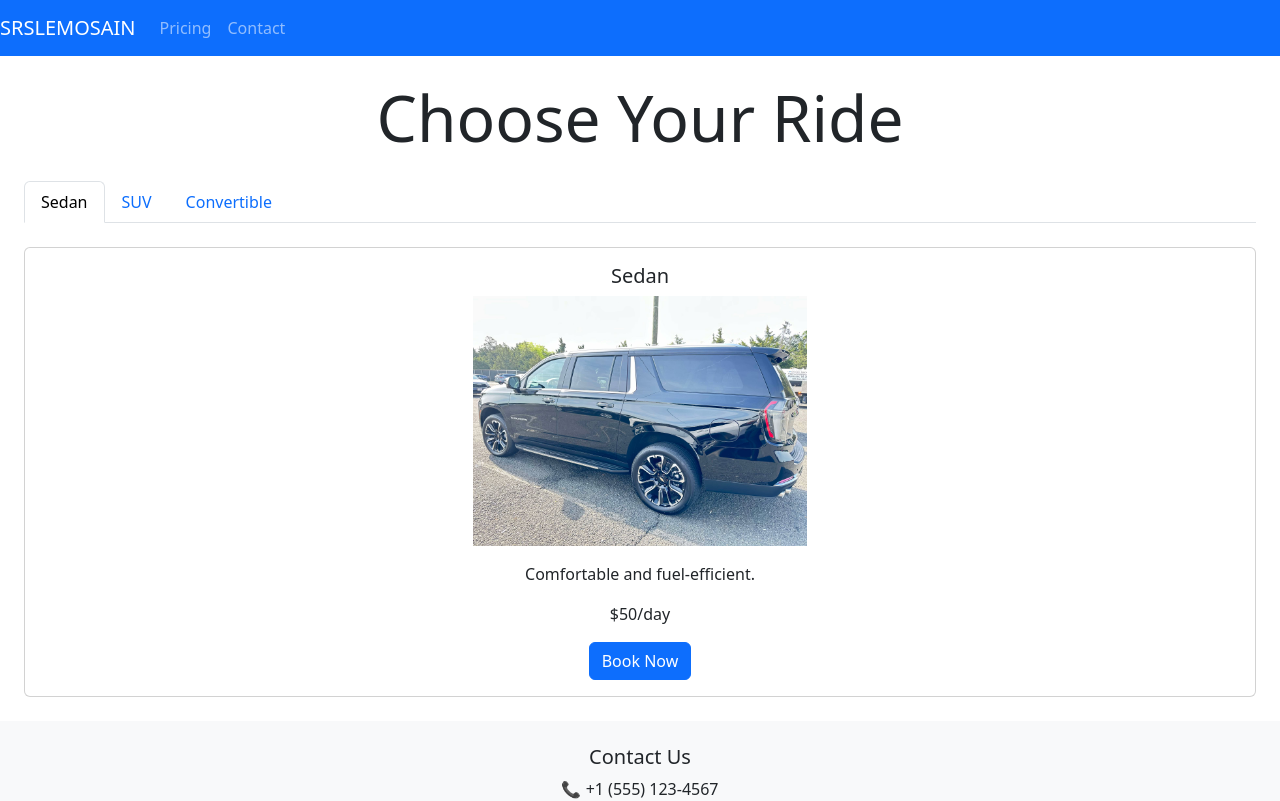
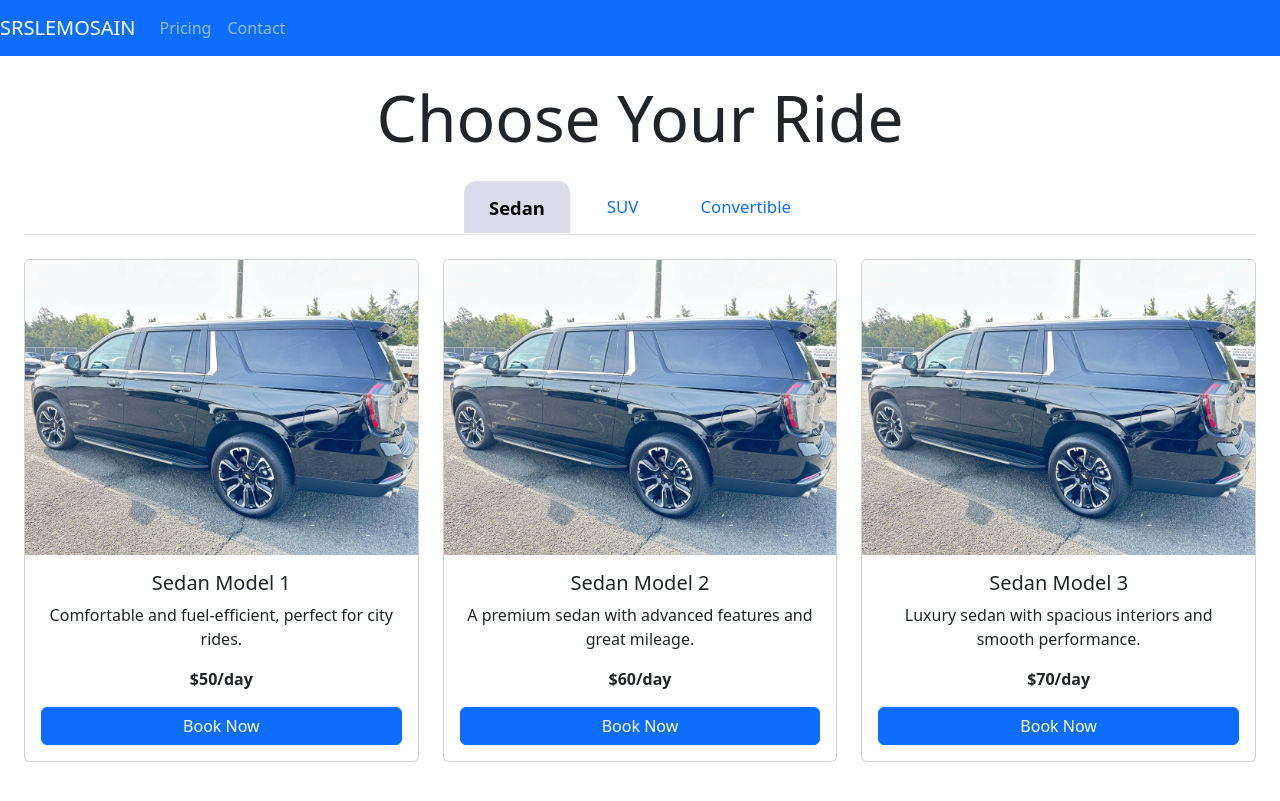
Before and after one commit to MasoodAhmadi/srslemosaine, a React (Create React App) app: page / in a window 1280 px wide. Shown: the top 801 px of the page. Built offline with nearby package versions, Linux system fonts and the light colour scheme.

Commit message:
tabs are in the middle of the page

```diff
--- a/src/App.css
+++ b/src/App.css
@@ -36,3 +36,23 @@
     transform: rotate(360deg);
   }
 }
+.custom-tab-active {
+  background-color: #dcdbeb !important; /* Bright orange */
+  color: #000 !important;
+  font-weight: bold;
+  border: 1px solid #f49e00;
+  border-bottom: none; /* To blend with tab content */
+  z-index: 1;
+  position: relative;
+  transition: all 0.3s ease;
+}
+.nav-link {
+  background-color: #007bf5;
+  color: #495057;
+  border: 1px solid transparent;
+  transition: all 0.3s ease;
+}
+
+.nav-link:hover {
+  background-color: #ffffff;
+}
--- a/src/components/dashboard.jsx
+++ b/src/components/dashboard.jsx
@@ -3,7 +3,7 @@ import { Button } from "react-bootstrap";
 import { cars } from "../data/car.js";
 
 export default function Dashboard() {
-  const [activeTab, setActiveTab] = useState(cars[0].name); // Default to the first car
+  const [activeTab, setActiveTab] = useState("Sedan"); // Default to "Sedan"
 
   return (
     <div className="min-vh-100 d-flex flex-column">
@@ -22,48 +22,114 @@ export default function Dashboard() {
       <main className="flex-grow-1 p-4">
         <h1 className="display-3 mb-4">Choose Your Ride</h1>
 
-        <div className="nav nav-tabs" id="carTabs" role="tablist">
-          {cars.map((car) => (
+        <div
+          className="nav nav-tabs mb-4 bg-white rounded-top justify-content-center"
+          id="carTabs"
+          role="tablist"
+        >
+          {["Sedan", "SUV", "Convertible"].map((tab) => (
             <a
-              key={car.name}
+              key={tab}
               className={`nav-item nav-link ${
-                activeTab === car.name ? "active" : ""
+                activeTab === tab ? "active custom-tab-active" : ""
               }`}
-              id={`${car.name}-tab`}
-              onClick={() => setActiveTab(car.name)}
+              id={`${tab}-tab`}
+              onClick={() => setActiveTab(tab)}
               role="tab"
+              style={{
+                cursor: "pointer",
+                padding: "12px 24px",
+                fontSize: activeTab === tab ? "1.15rem" : "1.05rem",
+                fontWeight: activeTab === tab ? "600" : "500",
+                borderRadius: "0.75rem 0.75rem 0 0",
+                margin: "0 6px",
+              }}
             >
-              {car.name}
+              {tab}
             </a>
           ))}
         </div>
 
         <div className="tab-content mt-4">
-          {cars.map((car) => (
+          {activeTab === "Sedan" ? (
             <div
-              key={car.name}
-              className={`tab-pane fade ${
-                activeTab === car.name ? "show active" : ""
-              }`}
-              id={car.name}
+              className="tab-pane fade show active"
+              id="Sedan"
               role="tabpanel"
             >
-              <div className="card mt-3">
-                <div className="card-body">
-                  <h5 className="card-title">{car.name}</h5>
+              <div className="row">
+                {cars
+                  .filter((car) => car.name.toLowerCase().includes("sedan"))
+                  .map((car, index) => (
+                    <div key={index} className="col-12 col-sm-6 col-md-4 mb-4">
+                      <div className="card h-100">
+                        <div className="ratio ratio-4x3">
                           <img
                             src={car.image}
                             alt={car.name}
-                    className="img-fluid mb-3"
-                    style={{ maxHeight: "250px", objectFit: "cover" }}
+                            className="card-img-top"
+                            style={{ objectFit: "cover" }}
                           />
+                        </div>
+                        <div className="card-body d-flex flex-column">
+                          <h5 className="card-title">{car.name}</h5>
                           <p className="card-text">{car.description}</p>
-                  <p className="card-text font-weight-bold">{car.price}</p>
-                  <Button variant="primary">Book Now</Button>
+                          <p className="card-text fw-bold">{car.price}</p>
+                          <Button variant="primary" className="mt-auto">
+                            Book Now
+                          </Button>
                         </div>
                       </div>
                     </div>
                   ))}
+              </div>
+            </div>
+          ) : (
+            <div
+              className="tab-pane fade show active"
+              id={activeTab}
+              role="tabpanel"
+            >
+              {cars
+                .filter((car) => car.name === activeTab)
+                .map((car, index) => (
+                  <div key={index} className="col-12 col-sm-6 col-md-4 mb-4">
+                    <div className="card h-100 shadow-sm border-0 rounded-4 overflow-hidden">
+                      <div className="ratio ratio-4x3">
+                        <img
+                          src={car.image}
+                          alt={car.name}
+                          className="card-img-top"
+                          style={{
+                            objectFit: "cover",
+                          }}
+                        />
+                      </div>
+                      <div className="card-body d-flex flex-column p-4">
+                        <h5 className="card-title fw-semibold mb-2">
+                          {car.name}
+                        </h5>
+                        <p
+                          className="card-text text-muted mb-1"
+                          style={{ minHeight: "60px" }}
+                        >
+                          {car.description}
+                        </p>
+                        <p className="card-text fw-bold text-primary mb-3">
+                          {car.price}
+                        </p>
+                        <Button
+                          variant="primary"
+                          className="mt-auto w-100 rounded-pill"
+                        >
+                          Book Now
+                        </Button>
+                      </div>
+                    </div>
+                  </div>
+                ))}
+            </div>
+          )}
         </div>
       </main>
 
--- a/src/data/car.js
+++ b/src/data/car.js
@@ -1,16 +1,38 @@
-import sedanImage from "../images/jac1.jpg";
+import sedanImage1 from "../images/jac1.jpg";
+import sedanImage2 from "../images/jac1.jpg";
+import sedanImage3 from "../images/jac1.jpg";
+import suvImage from "../images/jac1.jpg";
+import convertibleImage from "../images/jac1.jpg";
 
 export const cars = [
     {
-        name: "Sedan",
+        name: "Sedan Model 1",
         price: "$50/day",
-        description: "Comfortable and fuel-efficient.",
-        image: sedanImage,
+        description: "Comfortable and fuel-efficient, perfect for city rides.",
+        image: sedanImage1,
     },
-    { name: "SUV", price: "$80/day", description: "Spacious and powerful." },
+    {
+        name: "Sedan Model 2",
+        price: "$60/day",
+        description: "A premium sedan with advanced features and great mileage.",
+        image: sedanImage2,
+    },
+    {
+        name: "Sedan Model 3",
+        price: "$70/day",
+        description: "Luxury sedan with spacious interiors and smooth performance.",
+        image: sedanImage3,
+    },
+    {
+        name: "SUV",
+        price: "$80/day",
+        description: "Spacious and powerful, ideal for off-road adventures.",
+        image: suvImage,
+    },
     {
         name: "Convertible",
         price: "$100/day",
-        description: "Stylish and fun to drive.",
+        description: "Stylish and fun to drive, perfect for sunny days.",
+        image: convertibleImage,
     },
 ];
```
Also changed, not shown: src/components/tabs.jsx (+45 -43 lines). Lines whose indentation alone changed are shown as unchanged.
